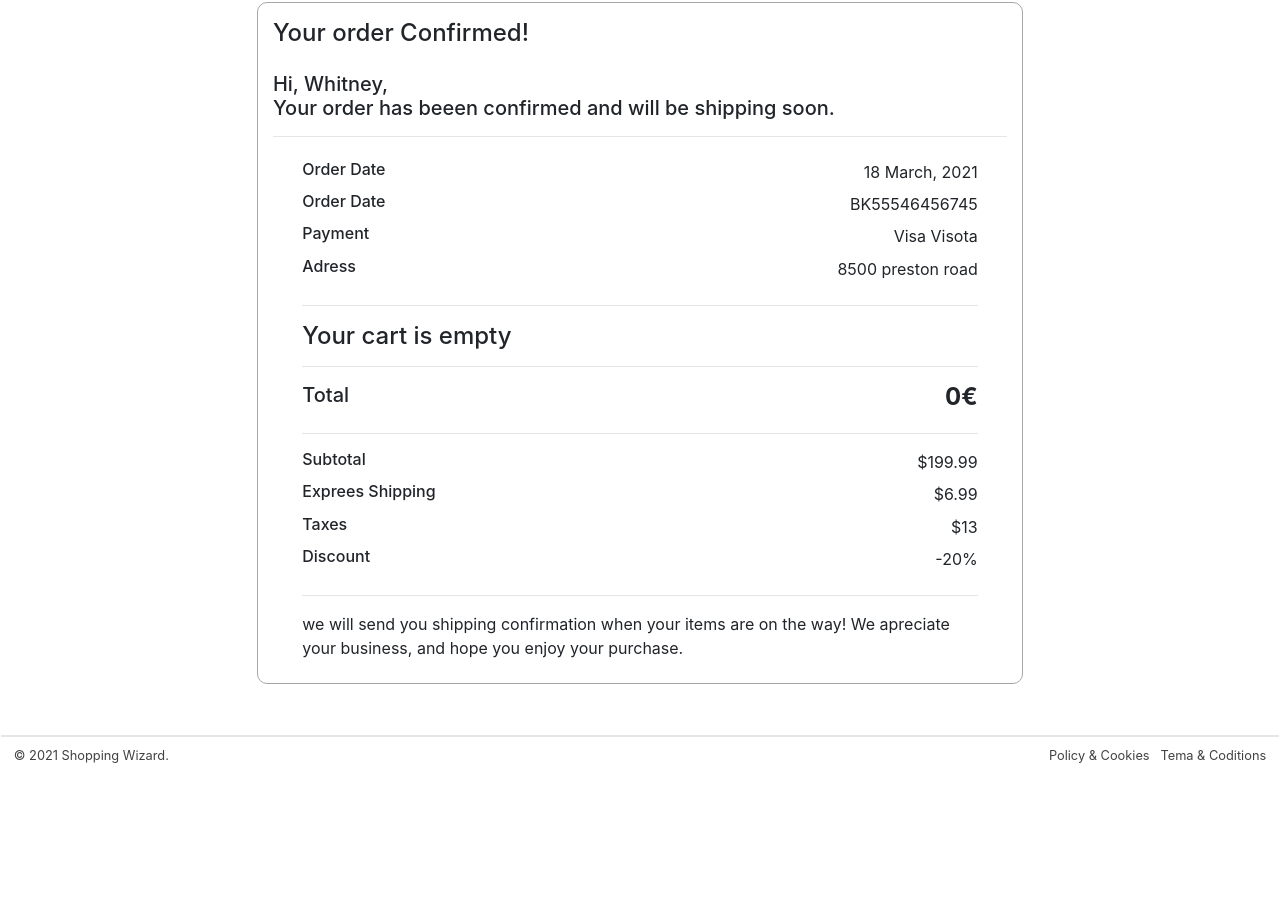
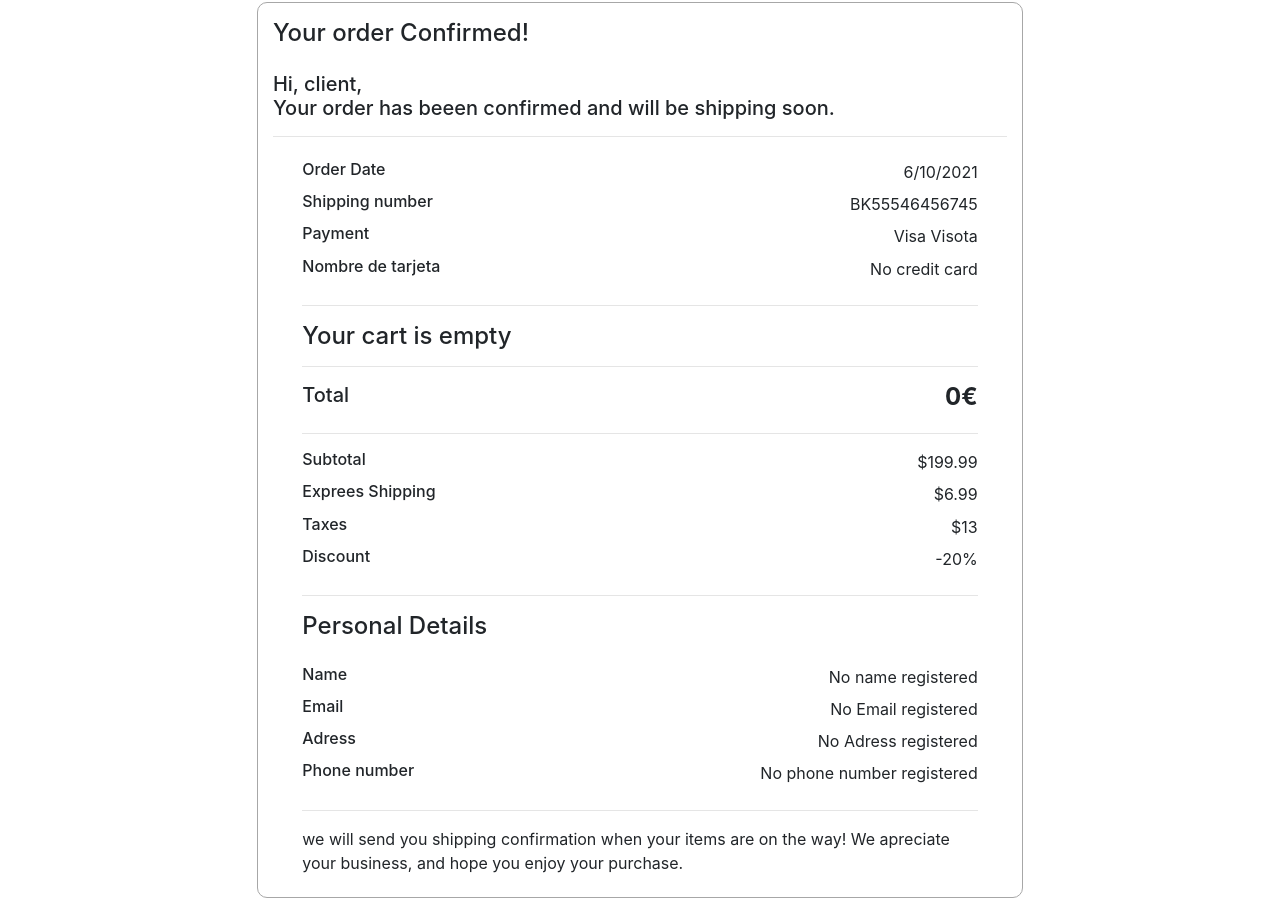
Before and after one commit to assembler-institute/react-shopping-cart-context, a React (Create React App) app: page /checkout/order-summary in a window 1280 px wide. Shown: the part 245-1145 px from the top of the page. Before the commit the page ends 1020 px from the top, so only its background shows below. Built offline with nearby package versions, Linux system fonts and the light colour scheme.

Commit message:
Finalizado el CHECKOUT

```diff
--- a/src/components/CheckoutResume/CheckoutResume.js
+++ b/src/components/CheckoutResume/CheckoutResume.js
@@ -1,24 +1,37 @@
-import React, { useEffect, useState } from "react";
+import React, { useEffect, useContext } from "react";
+
+import ShoppingContext from "../../context/ShoppingContext";
 
 import "./CheckoutResume.scss";
 
 import OrderSummaryResume from "../OrderSummaryResume";
 
-function CheckoutResume({ cartItems, ...routeProps }) {
-  const [Url, setUrl] = useState(null);
+const myDate = new Date().toLocaleDateString();
+
+function CheckoutResume({ cartItems }) {
+  const { personalDetails, shippingDetails, paymentDetails } = useContext(
+    ShoppingContext,
+  );
 
   useEffect(() => {
-    const activeUrl = routeProps.match.path;
-    const activeUrlstring = activeUrl.substring(15, 16);
-    const activeUrlId = parseInt(activeUrlstring, 16);
-    setUrl(activeUrlId);
+    // console.log(personalDetails);
+    // console.log(shippingDetails);
   }, []);
+
+  // const [Url, setUrl] = useState(null);
+
+  // useEffect(() => {
+  //   const activeUrl = routeProps.match.path;
+  //   const activeUrlstring = activeUrl.substring(15, 16);
+  //   const activeUrlId = parseInt(activeUrlstring, 16);
+  //   setUrl(activeUrlId);
+  // }, []);
 
   return (
     <>
       <div className="headerPage--checkout">
         <h2>Checkout</h2>
-        <span>Final Step {Url}</span>
+        <span>Final Step </span>
       </div>
       <hr />
       <section className="checkout__main--container">
@@ -27,26 +40,48 @@ function CheckoutResume({ cartItems, ...routeProps }) {
             <h4>Your order Confirmed!</h4> <br />
           </section>
           <section>
+            {personalDetails.name === "" ? (
               <h5>
-              Hi, Whitney, <br />
+                Hi, client, <br />
                 Your order has beeen confirmed and will be shipping soon.
               </h5>
+            ) : (
+              <h5>
+                Hi, {personalDetails.name}, <br />
+                Your order has beeen confirmed and will be shipping soon.
+              </h5>
+            )}
             <hr />
           </section>
           <div className="checkout__resume">
             <section className="checkout__orderDate--section">
               <div>
-                <h6>Order Date</h6> <p> 18 March, 2021 </p>
+                <h6>Order Date</h6> <p> {myDate} </p>
+                {/* <h6>Order Date</h6> <p> 18 March, 2021 </p> */}
               </div>
               <div>
-                <h6>Order Date</h6> <p> BK55546456745 </p>
+                <h6>Shipping number</h6> <p> BK55546456745 </p>
               </div>
+              {paymentDetails.paymentMethod === "" ? (
                 <div>
                   <h6>Payment</h6> <p> Visa Visota </p>
                 </div>
+              ) : (
                 <div>
-                <h6>Adress</h6> <p> 8500 preston road </p>
+                  <h6>Payment</h6> <p> {paymentDetails.paymentMethod} </p>
                 </div>
+              )}
+              {paymentDetails.cardHolderName === "" ? (
+                <div>
+                  <h6>Nombre de tarjeta</h6>
+                  <p> No credit card </p>
+                </div>
+              ) : (
+                <div>
+                  <h6>Nombre de tarjeta</h6>{" "}
+                  <p> {paymentDetails.cardHolderName} </p>
+                </div>
+              )}
               <hr />
             </section>
             <section className="checkout__productCard--section">
@@ -71,6 +106,52 @@ function CheckoutResume({ cartItems, ...routeProps }) {
               </div>
               <hr />
             </section>
+            <section className="checkout__personalDetail--section">
+              <h4>Personal Details</h4> <br />
+              {personalDetails.name === "" ? (
+                <div>
+                  <h6>Name</h6>
+                  <p>No name registered</p>
+                </div>
+              ) : (
+                <div>
+                  <h6>Name</h6>
+                  <p>{personalDetails.name}</p>
+                </div>
+              )}
+              {personalDetails.email === "" ? (
+                <div>
+                  <h6>Email</h6>
+                  <p> No Email registered </p>
+                </div>
+              ) : (
+                <div>
+                  <h6>Email</h6>
+                  <p>{personalDetails.email}</p>
+                </div>
+              )}
+              {shippingDetails.address === "" ? (
+                <div>
+                  <h6>Adress</h6> <p> No Adress registered </p>
+                </div>
+              ) : (
+                <div>
+                  <h6>Payment</h6> <p> {shippingDetails.address} </p>
+                </div>
+              )}
+              {personalDetails.phoneNumber === "" ? (
+                <div>
+                  <h6>Phone number</h6>
+                  <p>No phone number registered</p>
+                </div>
+              ) : (
+                <div>
+                  <h6>Phone number</h6>
+                  <p>{personalDetails.phoneNumber}</p>
+                </div>
+              )}
+              <hr />
+            </section>
             <section className="checkout__footer--section">
               <p>
                 we will send you shipping confirmation when your items are on
--- a/src/components/CheckoutResume/CheckoutResume.scss
+++ b/src/components/CheckoutResume/CheckoutResume.scss
@@ -53,6 +53,13 @@ section.checkout__main--container{
 	padding-bottom: 5px;
 }
 
+.checkout__personalDetail--section div{
+	display: flex;
+	flex-direction: row;
+	justify-content: space-between;
+	padding-bottom: 5px;
+}
+
 .checkout__total--section{
 	margin: 0;
 }
--- a/src/components/ProgressBar/ProgressBar.js
+++ b/src/components/ProgressBar/ProgressBar.js
@@ -52,9 +52,14 @@ export default function ProgressBar({ ...routeProps }) {
       if (newIndex === activeUrlId) {
         setCurrentActive(activeUrlId);
         circle.classList.add("activeCircle");
+        console.log(activeUrlId);
+      } else if (activeUrl === "/checkout/order-summary") {
+        setCurrentActive(activeUrlId);
+        circles[3].classList.add("activeCircle");
       } else {
         circle.classList.remove("activeCircle");
       }
+      // console.log(circles[3]);
     });
 
     handleProgressBar(currentActive, circles);
--- a/src/pages/Checkout/Step4.js
+++ b/src/pages/Checkout/Step4.js
@@ -1,4 +1,4 @@
-import React, { useEffect } from "react";
+import React from "react";
 
 import "./checkoutPage.scss";
 
@@ -7,10 +7,6 @@ import ProgressBar from "../../components/ProgressBar";
 import CheckoutResume from "../../components/CheckoutResume";
 
 function Step4({ cartItems, ...routeProps }) {
-  useEffect(() => {
-    console.log(cartItems);
-  });
-
   return (
     <div className="checkout__main--container">
       <div className="checkout__main--container--form">
```
Lines whose indentation alone changed are shown as unchanged.
